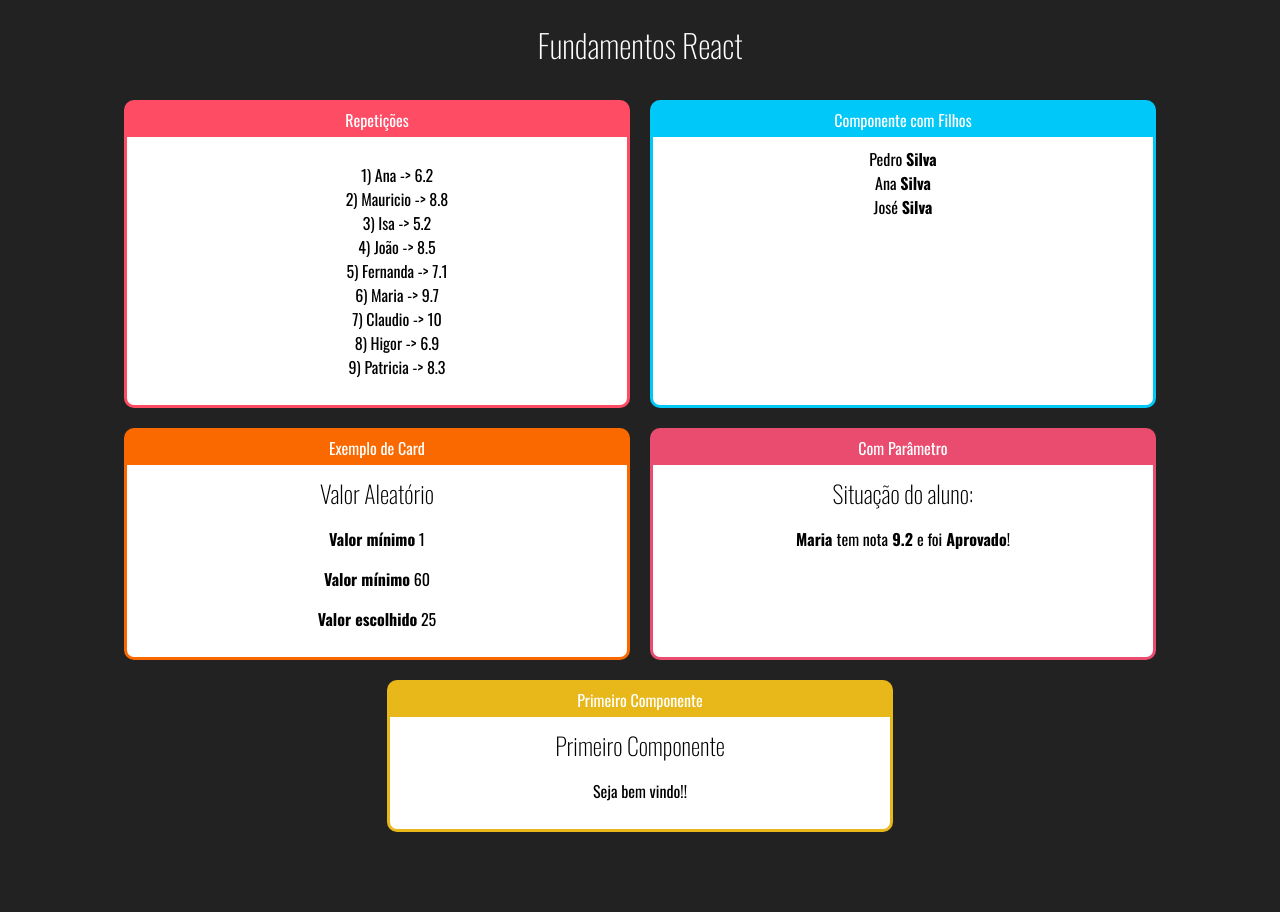
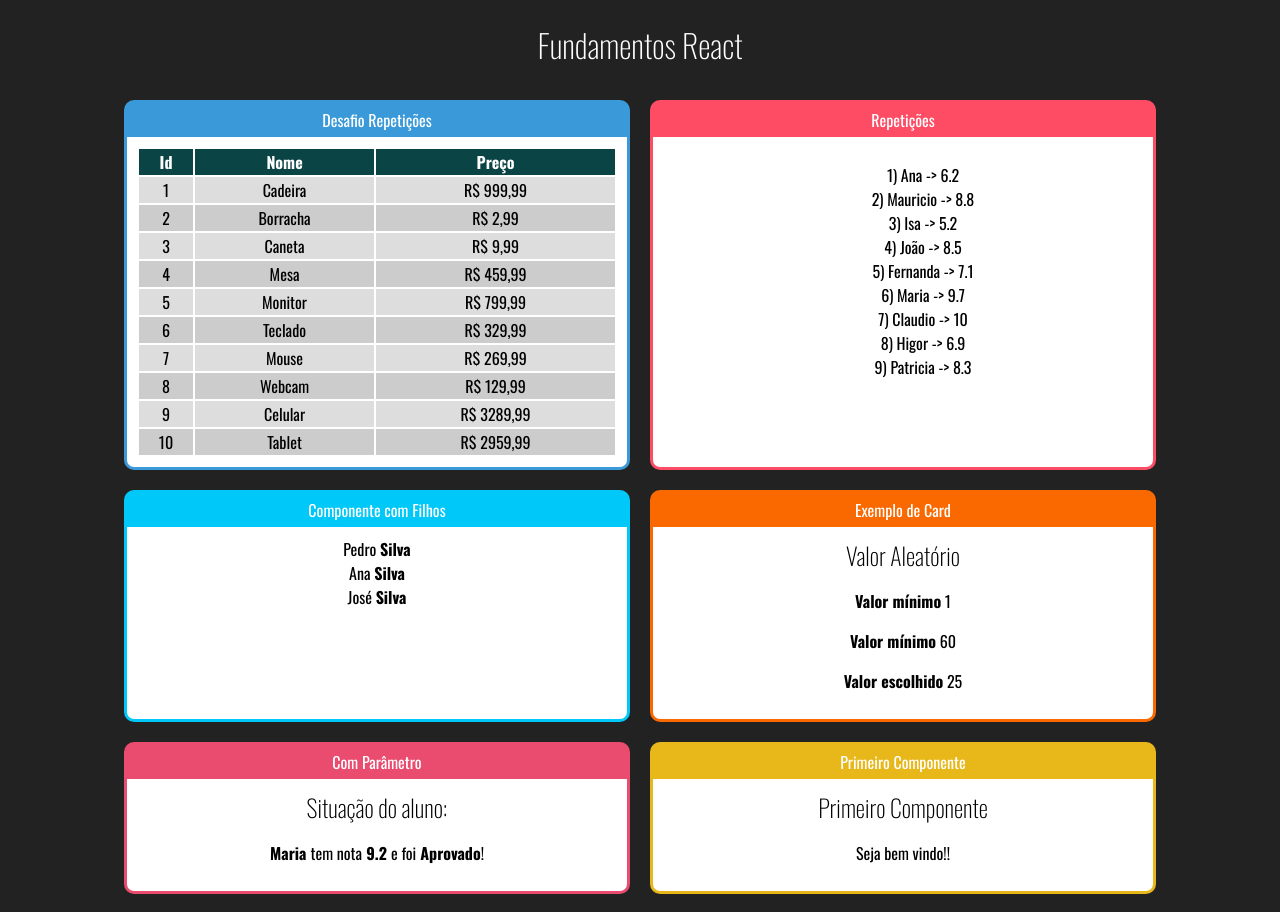
Before and after one commit to Raylannal/demo-react, a React (Create React App) app: page / in a window 1280 px wide. Before the commit the page ends 850 px from the top, so only its background shows below. Built offline with nearby package versions, Linux system fonts and the light colour scheme.

Commit message:
feat: :sparkles: repetition challenge / tables

```diff
--- a/src/App.jsx
+++ b/src/App.jsx
@@ -1,6 +1,7 @@
 import "./App.css";
 import React from "react";
 
+import TabelasProdutos from "./components/repeticoes/TabelasProdutos";
 import ListaAlunos from "./components/repeticoes/ListaAlunos";
 import FamiliaMembro from "./components/basicos/FamiliaMembro";
 import Familia from "./components/basicos/Familia";
@@ -13,6 +14,10 @@
   <div className="App">
     <h1>Fundamentos React</h1>
     <div className="Cards">
+      <Card titulo="Desafio Repetições" color="#3A9AD9">
+        <TabelasProdutos></TabelasProdutos>
+      </Card>
+
       <Card titulo="Repetições" color="#FF4C65">
         <ListaAlunos></ListaAlunos>
       </Card>
--- /dev/null
+++ b/src/components/repeticoes/TabelasProdutos.css
@@ -0,0 +1,15 @@
+.TabelasProdutos table {
+    width: 100%;
+}
+.TabelasProdutos th {
+    background-color: #0a4444;
+    color: #fff;
+}
+
+.TabelasProdutos .Par {
+    background-color: #ddd;
+}
+
+.TabelasProdutos .Impar {
+    background-color: #ccc;
+}
--- /dev/null
+++ b/src/components/repeticoes/TabelasProdutos.jsx
@@ -0,0 +1,31 @@
+import React from "react";
+import produtos from "../../data/produtos";
+import "./TabelasProdutos.css";
+
+export default (props) => {
+  function getLinhas() {
+    return produtos.map((produto, i) => {
+      return (
+        <tr key={produto.id} className={i % 2 == 0 ? "Par" : "Impar"}>
+          <td>{produto.id}</td>
+          <td>{produto.nome}</td>
+          <td>R$ {produto.preco.toFixed(2).replace(".", ",")}</td>
+        </tr>
+      );
+    });
+  }
+  return (
+    <div className="TabelasProdutos">
+      <table>
+        <thead>
+          <tr>
+            <th>Id</th>
+            <th>Nome</th>
+            <th>Preço</th>
+          </tr>
+        </thead>
+        <tbody>{getLinhas()}</tbody>
+      </table>
+    </div>
+  );
+};
--- /dev/null
+++ b/src/data/produtos.js
@@ -0,0 +1,12 @@
+export default [
+    {id: 1, nome:"Cadeira", preco: 999.99},
+    {id: 2, nome:"Borracha", preco: 2.99},
+    {id: 3, nome:"Caneta", preco: 9.99},
+    {id: 4, nome:"Mesa", preco: 459.99},
+    {id: 5, nome:"Monitor", preco: 799.99},
+    {id: 6, nome:"Teclado", preco: 329.99},
+    {id: 7, nome:"Mouse", preco: 269.99},
+    {id: 8, nome:"Webcam", preco: 129.99452},
+    {id: 9, nome:"Celular", preco: 3289.99},
+    {id: 10, nome:"Tablet", preco: 2959.99},
+]
```
